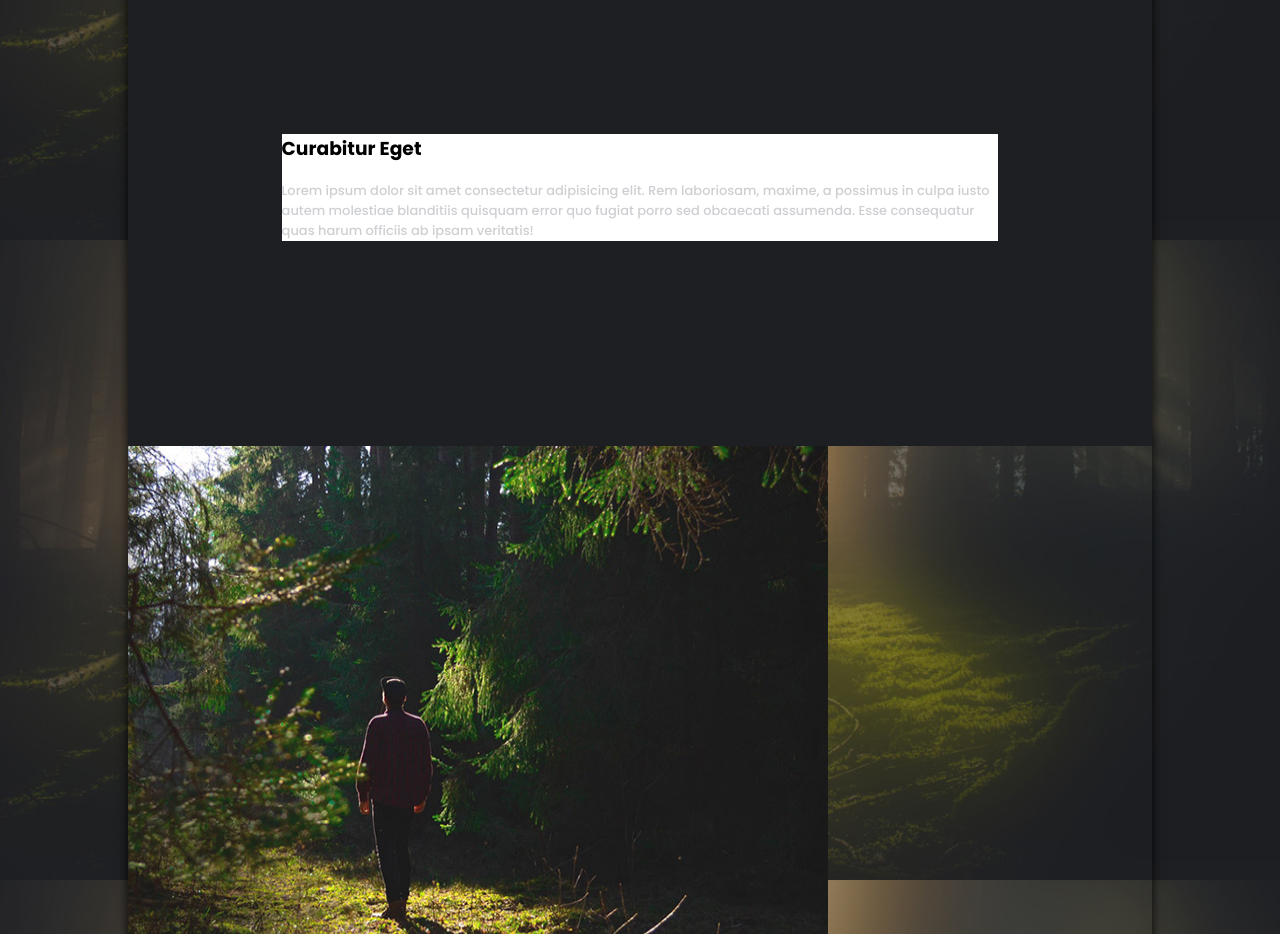
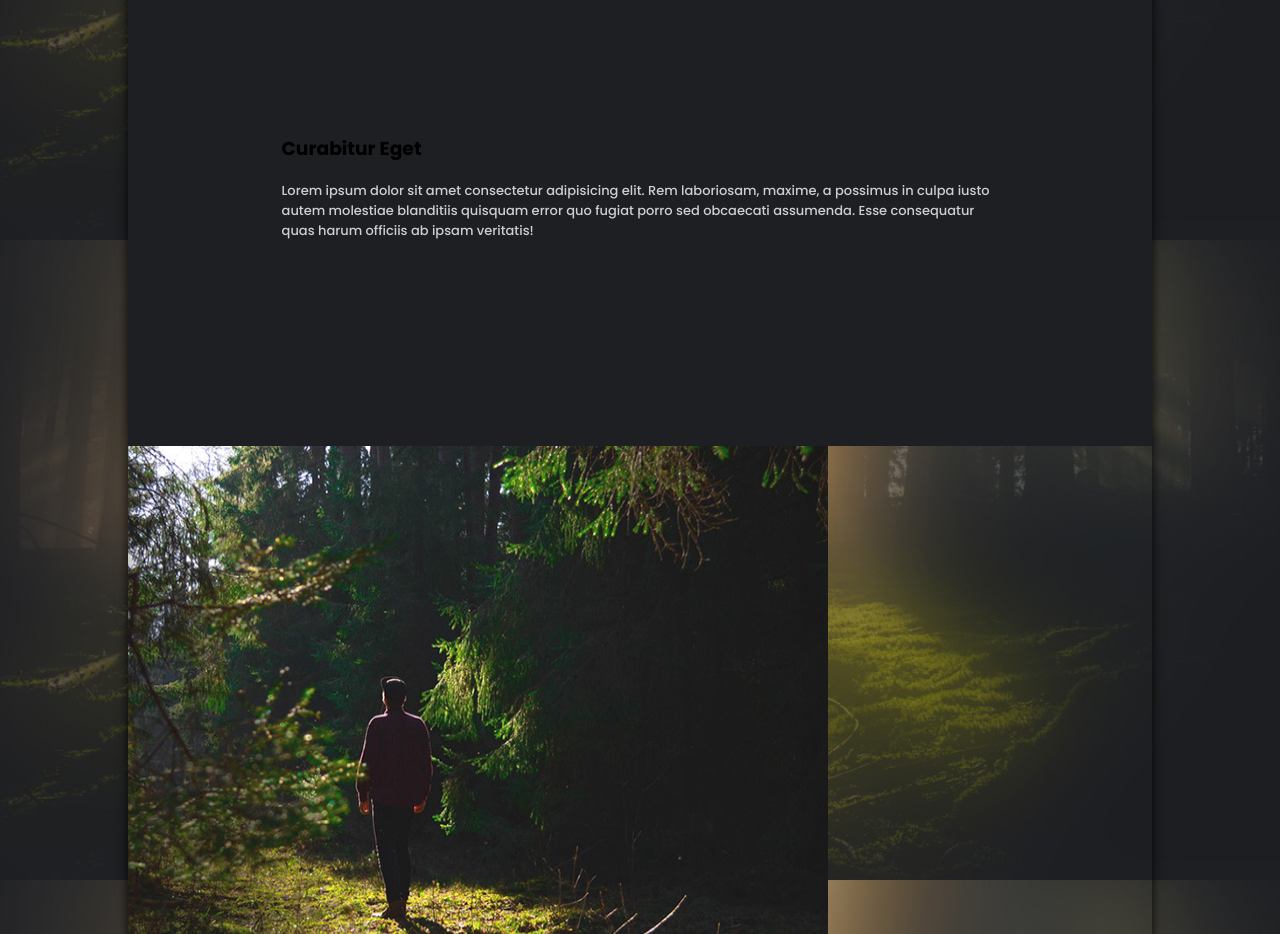
Before and after one commit to assbaimane/Site-Caminar, a plain HTML site: page index.html in a window 1280 px wide. Shown: the part 4240-5174 px from the top of the page. Drawn offline with Linux system fonts and the light colour scheme.

Commit message:
Background color correction on a div

```diff
--- a/src/sass/style.sass
+++ b/src/sass/style.sass
@@ -99,7 +99,9 @@ body
             height: 100%
             background-color: #1e1f23
             .gridtext2
-                text-justify: flex-end
+                background-color: #1e1f23
+                text-align: justify
+                text-align: left
                 margin: 20% 15%
             h3
                 color: black
```
Also changed, not shown: public/css/style.css, 1 other file.
